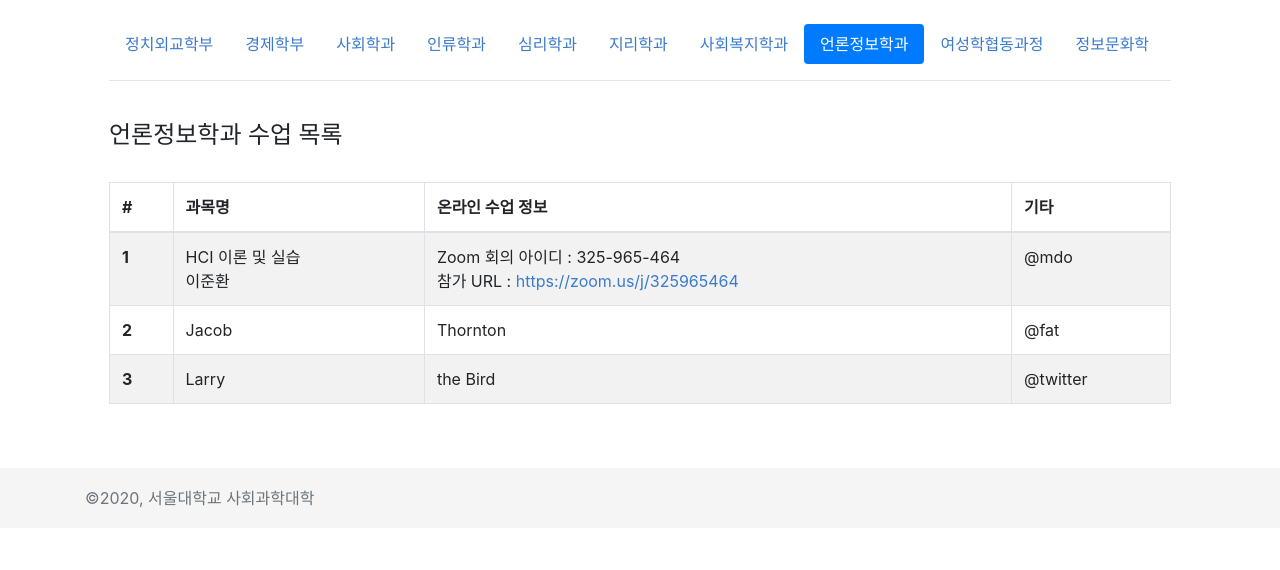
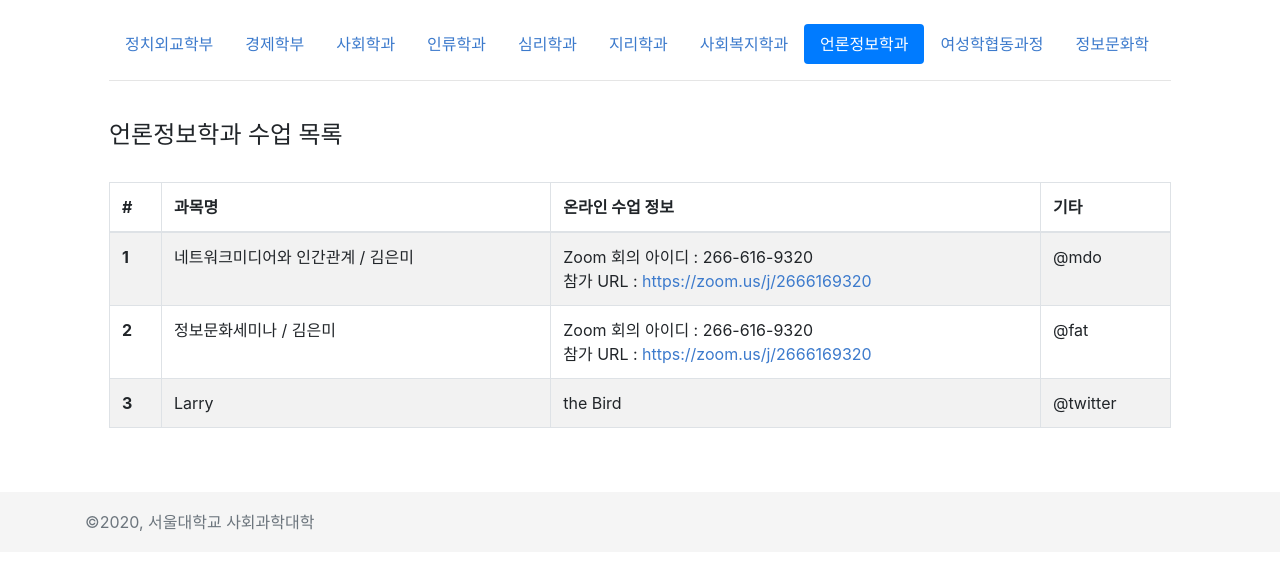
Before and after one commit to monot/css-courses, a plain HTML site: page comm.html in a window 1280 px wide. Shown: the part 168-738 px from the top of the page. Drawn offline with nearby package versions, Linux system fonts and the light colour scheme; files whose address does not match are found by name.

Commit message:
Added sample courses

```diff
--- a/comm.html
+++ b/comm.html
@@ -85,14 +85,14 @@
           <tbody>
             <tr>
               <th scope="row">1</th>
-              <td>HCI 이론 및 실습<br>이준환</td>
-              <td>Zoom 회의 아이디 : 325-965-464<br>참가 URL : <a href="https://zoom.us/j/325965464">https://zoom.us/j/325965464</a></td>
+              <td>네트워크미디어와 인간관계 / 김은미</td>
+              <td>Zoom 회의 아이디 : 266-616-9320<br>참가 URL : <a href="https://zoom.us/j/2666169320">https://zoom.us/j/2666169320</a></td>
               <td>@mdo</td>
             </tr>
             <tr>
               <th scope="row">2</th>
-              <td>Jacob</td>
-              <td>Thornton</td>
+              <td>정보문화세미나 / 김은미</td>
+              <td>Zoom 회의 아이디 : 266-616-9320<br>참가 URL : <a href="https://zoom.us/j/2666169320">https://zoom.us/j/2666169320</a></td>
               <td>@fat</td>
             </tr>
             <tr>
```
Also changed, not shown: econ.html (+4 -4 lines), index.html (+3 -3 lines), isc.html (+1 -1 lines), 1 other file.
